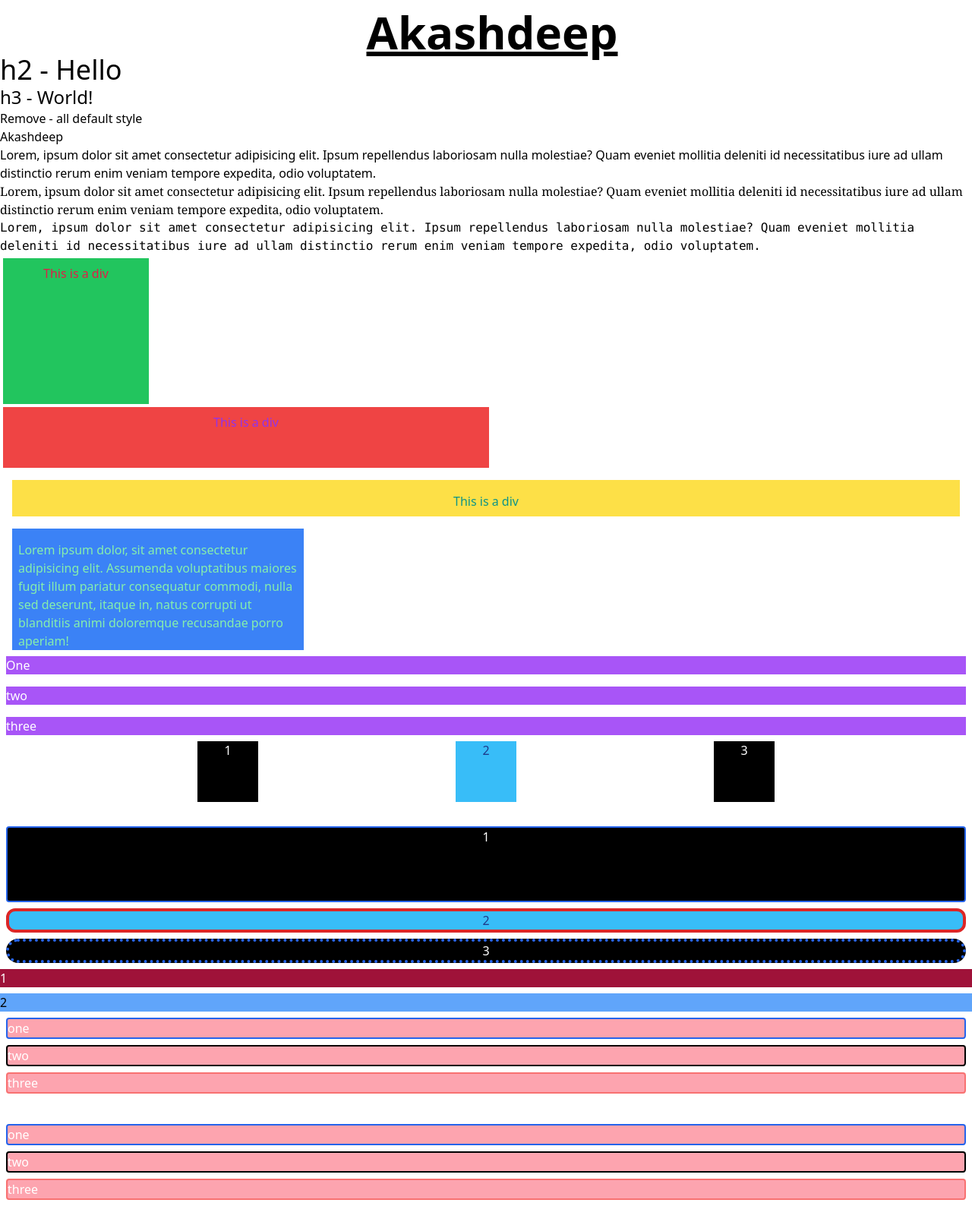
After one commit to akashdeep023/All_Codding, a web app: file Tailwind_Css/index.html in a window 1280 px wide. The commit adds this page. Shown: the whole page at 76% size. Run offline with its HTML, style and script files only (its server is not run), Linux system fonts and the light colour scheme; style sheets or scripts are compiled from the project's sources.

Commit message:
update file

```diff
--- /dev/null
+++ b/Tailwind_Css/index.html
@@ -0,0 +1,64 @@
+<!DOCTYPE html>
+<html lang="en">
+<head>
+    <meta charset="UTF-8">
+    <meta name="viewport" content="width=device-width, initial-scale=1.0">
+    <title>Tailwind Css</title>
+    <!-- 1st method to use tailwindcss - with cdn link -->
+    <!-- <script src="https://cdn.tailwindcss.com"></script>  -->
+    <!-- 2st method to use tailwindcss - with PostCSS install package -->
+    <link rel="stylesheet" href="main.css">
+</head>
+<body>
+    <!-- Read Documentation and apply style -->
+    <!-- Typography & Styling -->
+    <div>
+        <h1 class="mt-3 ps-4 underline text-6xl text-center font-bold ">Akashdeep</h1>
+        <h2 class="text-4xl font-medium">h2 - Hello</h2>
+        <h3 class="text-2xl font-thin">h3 - World!</h3>
+        <p>Remove - all default style</p>
+        <p>Akashdeep</p>
+    </div>
+
+    <div>
+        <p class="font-sans">Lorem, ipsum dolor sit amet consectetur adipisicing elit. Ipsum repellendus laboriosam nulla molestiae? Quam eveniet mollitia deleniti id necessitatibus iure ad ullam distinctio rerum enim veniam tempore expedita, odio voluptatem.</p>
+        <p class="font-serif">Lorem, ipsum dolor sit amet consectetur adipisicing elit. Ipsum repellendus laboriosam nulla molestiae? Quam eveniet mollitia deleniti id necessitatibus iure ad ullam distinctio rerum enim veniam tempore expedita, odio voluptatem.</p>
+        <p class="font-mono">Lorem, ipsum dolor sit amet consectetur adipisicing elit. Ipsum repellendus laboriosam nulla molestiae? Quam eveniet mollitia deleniti id necessitatibus iure ad ullam distinctio rerum enim veniam tempore expedita, odio voluptatem.</p>
+    </div>
+
+    <!-- Color & Spacing -->
+    <div class="bg-green-500 w-48 h-48 text-center p-2 m-1 text-rose-600">This is a div</div>
+    <div class="bg-red-500 w-1/2 h-20 text-center p-2 m-1 text-purple-600">This is a div</div>
+    <div class="bg-yellow-300 w-1/ h-12 text-center p-4 m-4 text-teal-600">This is a div</div>
+    <div class="w-96 h-40 bg-blue-500 text-green-300 py-4 pl-2 mx-4 mb-2">Lorem ipsum dolor, sit amet consectetur adipisicing elit. Assumenda voluptatibus maiores fugit illum pariatur consequatur commodi, nulla sed deserunt, itaque in, natus corrupti ut blanditiis animi doloremque recusandae porro aperiam!</div>
+
+    <div class="m-2 space-y-4">
+        <div class="bg-purple-500 text-white">One</div>
+        <div class="bg-purple-500 text-white">two</div>
+        <div class="bg-purple-500 text-white">three</div>
+    </div>
+
+    <div class="flex justify-evenly">
+        <div class="bg-black text-white w-20 h-20 text-center">1</div>
+        <div class="bg-sky-400 text-blue-900 w-20 h-20 text-center">2</div>
+        <div class="bg-black text-white w-20 h-20 text-center">3</div>
+    </div>
+    <br/>
+    <div class="h-[100px] m-2 bg-black text-white text-center border-2 border-blue-600 rounded">1</div>
+    <div class="m-2 bg-sky-400 text-blue-900 text-center border-4 border-red-600 rounded-xl border-solid">2</div>
+    <div class="m-2 bg-black text-white text-center border-4 border-blue-600 rounded-2xl border-dotted">3</div>
+
+    <!-- BreakPoints in Tailwind -->
+    <div class="bg-rose-400 sm:bg-yellow-300 md:bg-black md:text-white xl:bg-rose-800">1</div>
+    <div class="bg-blue-400 my-2">2</div>
+
+    <!-- Apply Directive -->
+    <div class="text-white bg-rose-300 border-2 rounded m-2 border-blue-600">one</div>
+    <div class="text-white bg-rose-300 border-2 rounded m-2 border-black">two</div>
+    <div class="text-white bg-rose-300 border-2 rounded m-2 border-red-400">three</div>
+    <br>
+    <div class="box border-blue-600">one</div>
+    <div class="box border-black">two</div>
+    <div class="box border-red-400">three</div>
+</body>
+</html>
--- /dev/null
+++ b/Tailwind_Css/main.css
@@ -0,0 +1,10 @@
+/* Add the Tailwind directives to your CSS */
+@tailwind base;
+@tailwind components;
+@tailwind utilities;
+
+/* Apply Directive */
+/* class ne and @apply class_name */
+.box{
+    @apply text-white bg-rose-300 border-2 rounded m-2;
+}
--- /dev/null
+++ b/Tailwind_Css/postcss.config.js
@@ -0,0 +1,6 @@
+module.exports = {
+  plugins: {
+    tailwindcss: {},
+    autoprefixer: {},
+  },
+}
--- /dev/null
+++ b/Tailwind_Css/tailwind.config.js
@@ -0,0 +1,8 @@
+/** @type {import('tailwindcss').Config} */
+module.exports = {
+  content: ["*"],
+  theme: {
+    extend: {},
+  },
+  plugins: [],
+}
```
Also changed, not shown: Back_End/REST/views/index.ejs (+12 -6 lines), Tailwind_Css/card.html (added, +34 -0 lines), Tailwind_Css/install.txt (added, +27 -0 lines), Tailwind_Css/package.json (added, +13 -0 lines), 1 other file.
